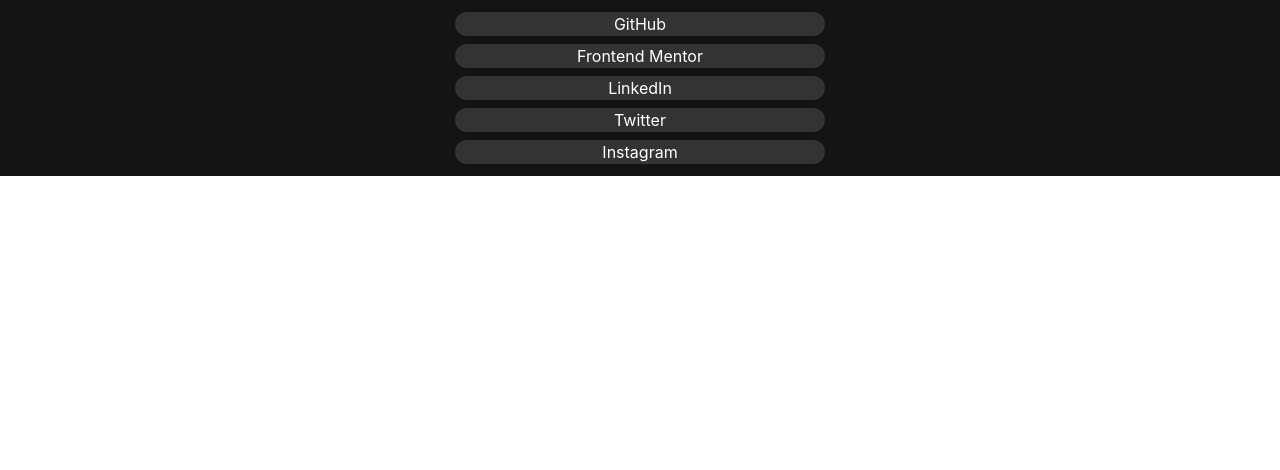
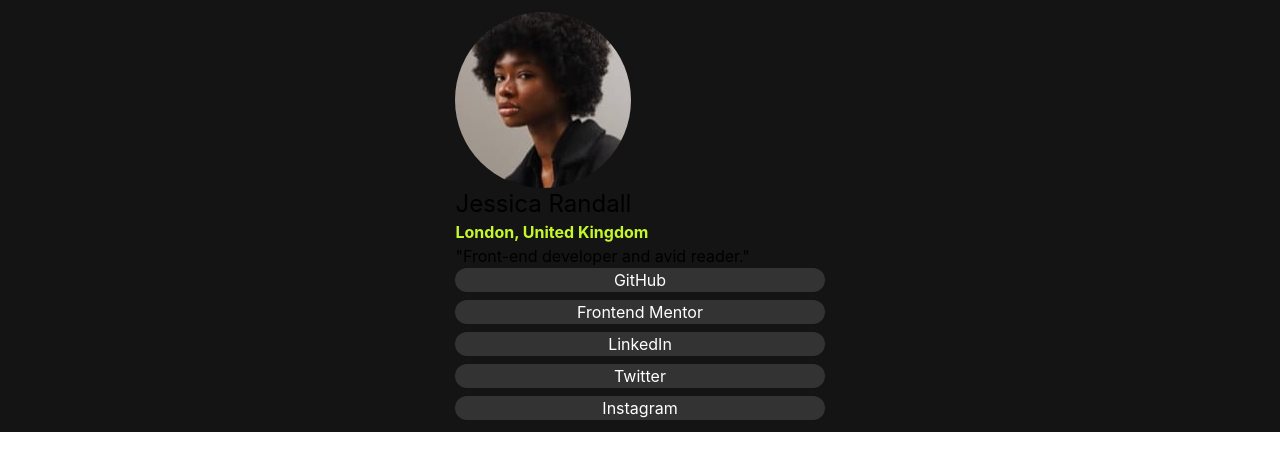
Before and after one commit to arman-karimi-irc/challenge-social-links-profile, a React (Vite) app: page / in a window 1280 px wide. Shown: the top 470 px of the page. Built offline with nearby package versions, Linux system fonts and the light colour scheme.

Commit message:
init profile

```diff
--- a/src/Profile.tsx
+++ b/src/Profile.tsx
@@ -1,3 +1,14 @@
 export default function Profile() {
-    return <></>
+  return (
+    <div className="">
+      <img
+        className="rounded-full"
+        src="/public/assets/images/avatar-jessica.jpeg"
+        alt="avatar"
+      />
+      <h2 className="font-inter text-2xl">Jessica Randall</h2>
+      <b className="text-green">London, United Kingdom</b>
+      <p className="">"Front-end developer and avid reader."</p>
+    </div>
+  );
 }
```
